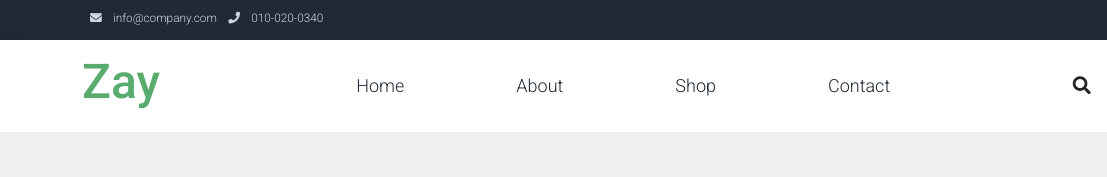
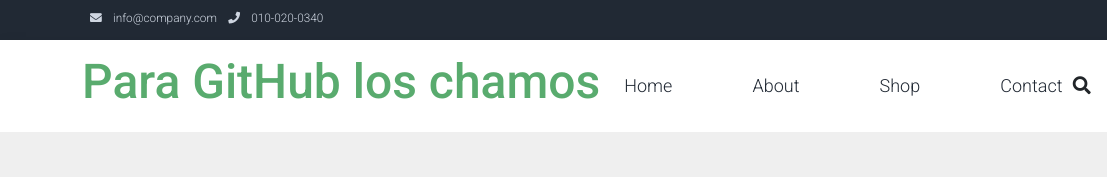
Before and after one commit to PatricNeil/netlify-para-los-chamos, a plain HTML site: page index.html in a window 1280 px wide. Shown: the top 177 px of the page, 0-1107 px from the left. Drawn offline with Linux system fonts and the light colour scheme.

Commit message:
para los chamos

```diff
--- a/index.html
+++ b/index.html
@@ -53,7 +53,7 @@ https://templatemo.com/tm-559-zay-shop
         <div class="container d-flex justify-content-between align-items-center">
 
             <a class="navbar-brand text-success logo h1 align-self-center" href="index.html">
-                Zay
+                Para GitHub los chamos
             </a>
 
             <button class="navbar-toggler border-0" type="button" data-bs-toggle="collapse" data-bs-target="#templatemo_main_nav" aria-controls="navbarSupportedContent" aria-expanded="false" aria-label="Toggle navigation">
```
